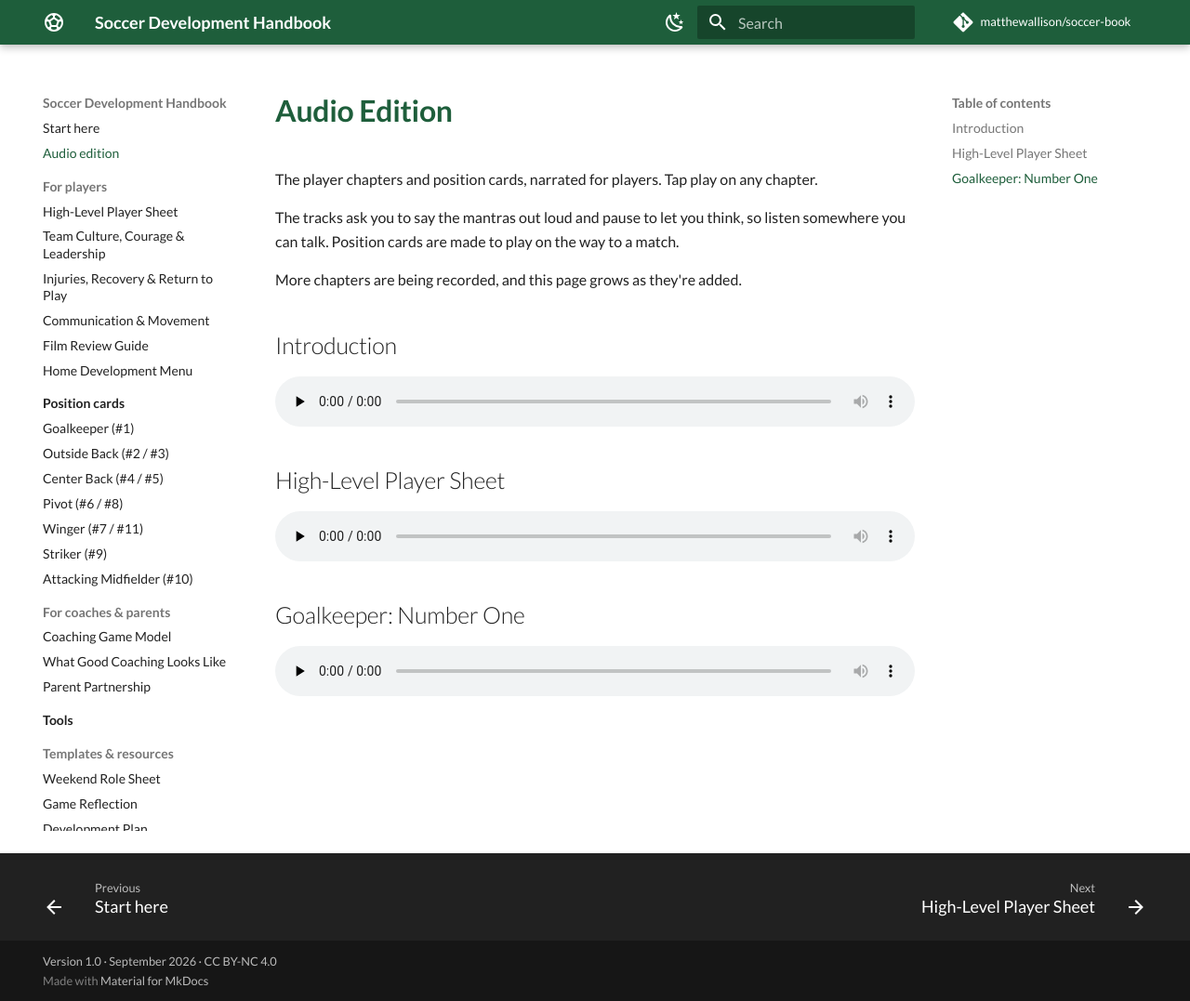
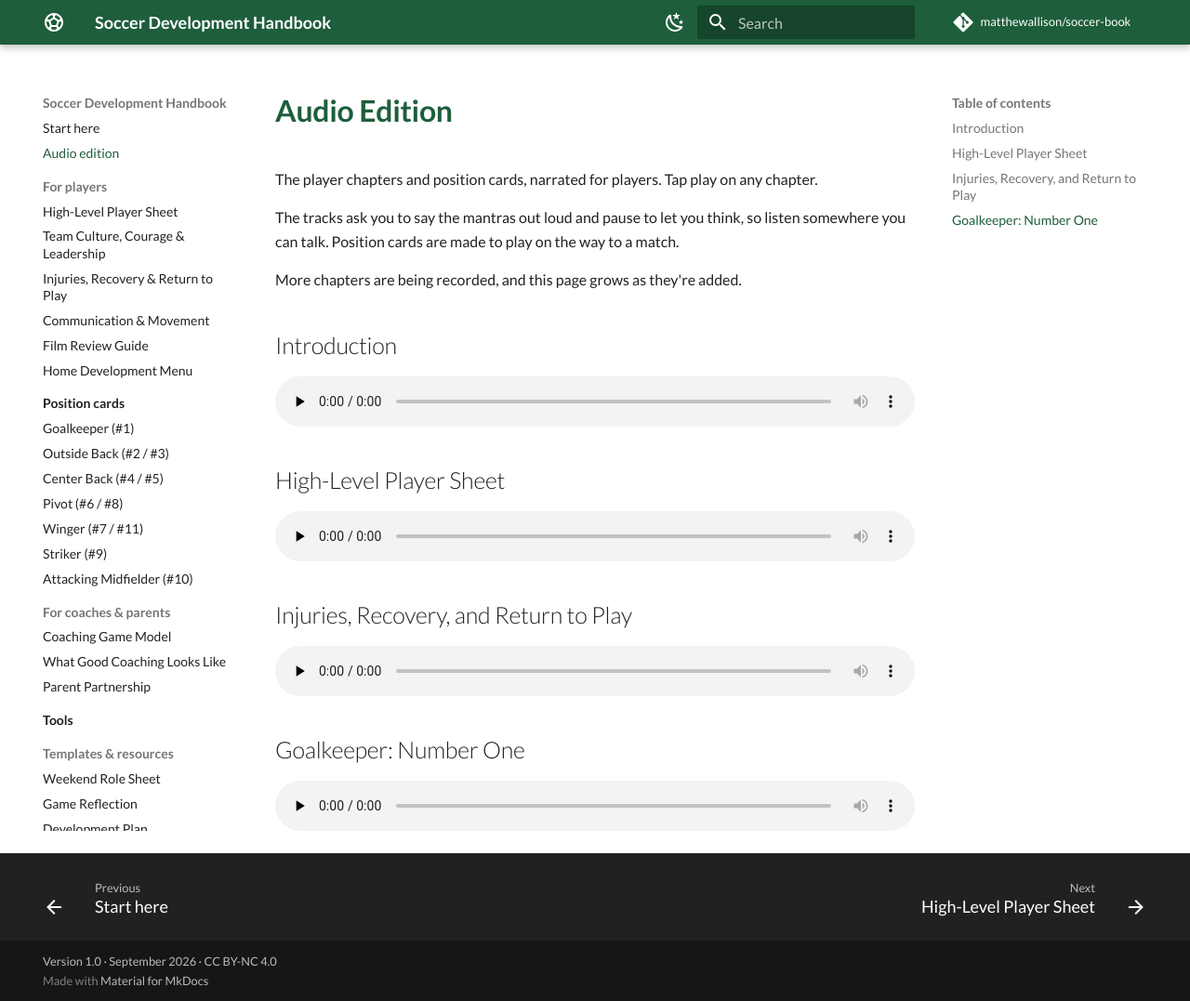
Before and after one commit to matthewallison/soccer-book, an MkDocs documentation site: the page built from docs/audio/index.md, in a window 1280 px wide and 1077 px high. Shown: the whole window at 93% size. Built offline with MkDocs 1.6.1 and Material for MkDocs 9.7.7, drawn with Linux system fonts in a browser that asks for light colours; comment, search, counter and statistics services are not loaded.

Commit message:
Add the injuries and return-to-play chapter to the Audio edition page
First multi-chunk track from audio/generate_audio.py: three ElevenLabs
chunks joined with ffmpeg, published to check the joins by ear.

Co-Authored-By: Claude Opus 5 (1M context) <noreply@anthropic.com>

```diff
--- a/docs/audio/index.md
+++ b/docs/audio/index.md
@@ -14,6 +14,10 @@ More chapters are being recorded, and this page grows as they're added.
 
 <audio controls preload="none" src="01-player-sheet.mp3"></audio>
 
+## Injuries, Recovery, and Return to Play
+
+<audio controls preload="none" src="03-injuries-and-return-to-play.mp3"></audio>
+
 ## Goalkeeper: Number One
 
 <audio controls preload="none" src="09-goalkeeper.mp3"></audio>
```
Also changed, not shown: 1 other file.
